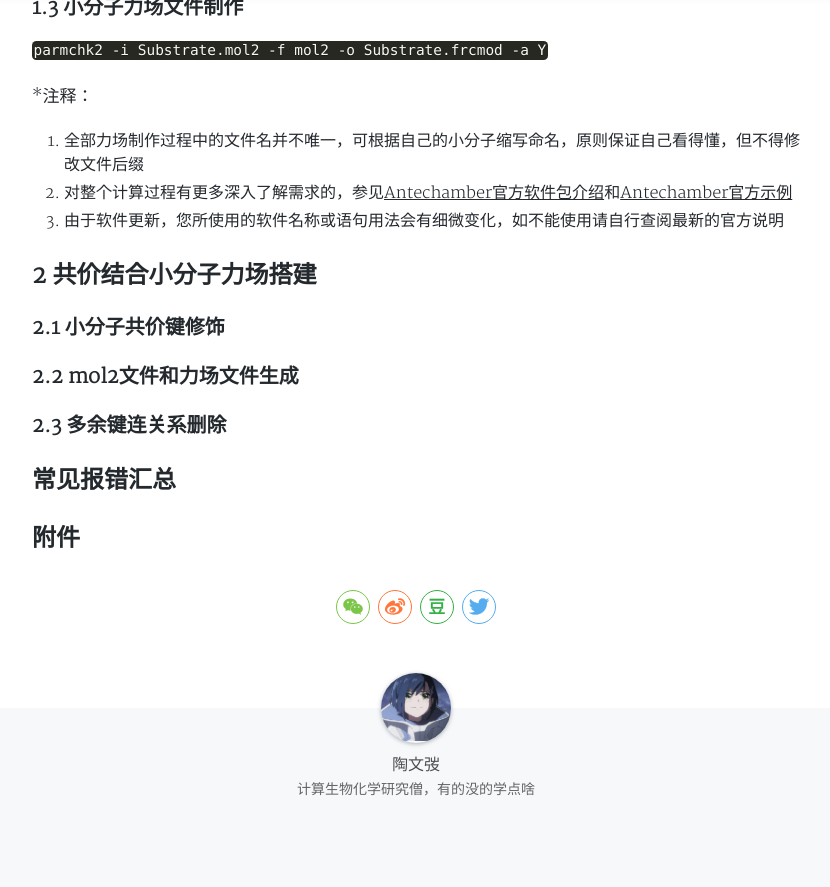
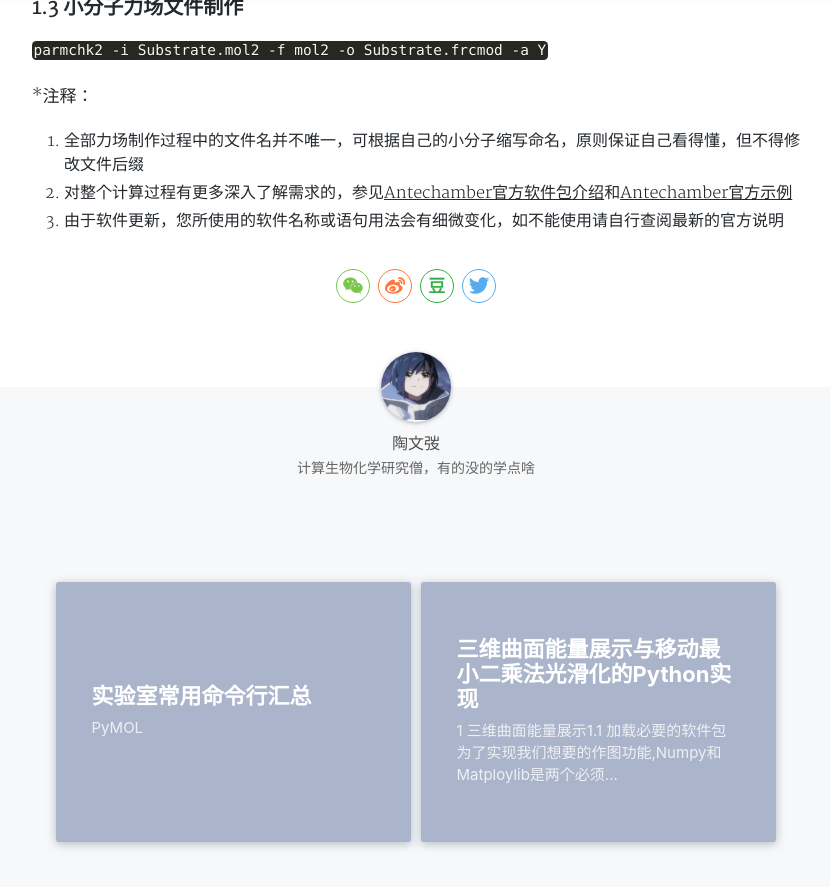
Before and after one commit to DouBeeTwT/DouBeeTwT.github.io, a Jekyll site: the page built from _posts/2020-07-07-Amber用户自定义小分子立场搭建.md, in a window 1280 px wide and 900 px high, scrolled down 4053 px. Shown: the top 887 px of the window, without its empty margins (224-1054 px from the left). Built offline with Jekyll 4.4.1, drawn with Linux system fonts in a browser that asks for light colours; nearby versions of some CDN libraries; a style sheet for code colours, icons or effects is not loaded.

Commit message:
Update 2020-07-07-Amber用户自定义小分子立场搭建.md

```diff
--- a/_posts/2020-07-07-Amber用户自定义小分子立场搭建.md
+++ b/_posts/2020-07-07-Amber用户自定义小分子立场搭建.md
@@ -152,20 +152,3 @@ Atom2    X   Y   Z
 1. 全部力场制作过程中的文件名并不唯一，可根据自己的小分子缩写命名，原则保证自己看得懂，但不得修改文件后缀
 2. 对整个计算过程有更多深入了解需求的，参见[Antechamber官方软件包介绍](http://ambermd.org/antechamber/ac.html)和[Antechamber官方示例](http://ambermd.org/tutorials/basic/tutorial4b/)
 3. 由于软件更新，您所使用的软件名称或语句用法会有细微变化，如不能使用请自行查阅最新的官方说明
-
-## 2 共价结合小分子力场搭建
-### 2.1 小分子共价键修饰
-
-
-
-### 2.2 mol2文件和力场文件生成
-
-
-
-### 2.3 多余键连关系删除
-
-
-
-## 常见报错汇总
-
-## 附件
```
